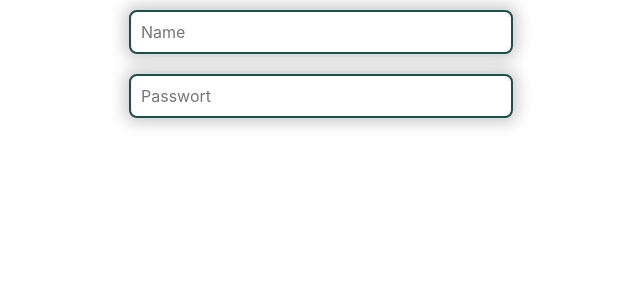
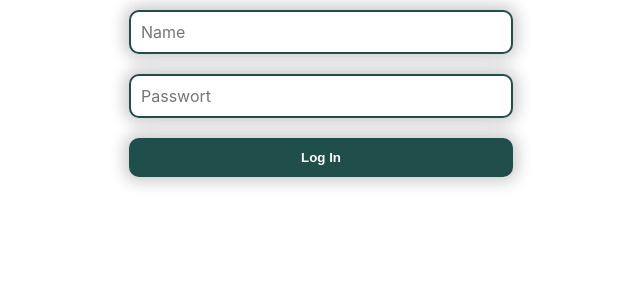
Before and after one commit to Last-Harmattan/web2.0, a React (Create React App) app in the folder frontend/: page / in a window 1280 px wide. Shown: the top 300 px of the page, without its empty margins (319-959 px from the left). Built offline with nearby package versions, Linux system fonts and the light colour scheme.

Commit message:
implemented Button component

```diff
--- a/frontend/src/Login.tsx
+++ b/frontend/src/Login.tsx
@@ -1,5 +1,5 @@
 import React from 'react';
-import './component/TextInput';
+import { Button } from './component/Button';
 import { TextInput, TextInputType } from './component/TextInput';
 import './Login.css';
 
@@ -12,6 +12,9 @@ export function Login() {
       <div>
         <TextInput placeholder={'Passwort'} type={TextInputType.PASSWORD}></TextInput>
       </div>
+      <div>
+        <Button label={'Log In'}></Button>
+      </div>
     </div>
   );
 }
--- /dev/null
+++ b/frontend/src/component/Button.css
@@ -0,0 +1,13 @@
+.button {
+  appearance: none;
+  -webkit-appearance: none;
+  margin: 10px 0;
+  padding: 10px;
+  border: 2px solid #204e4a;
+  background-color: #204e4a;
+  color: #fff;
+  box-shadow: 0 0 15px 5px rgba(0, 0, 0, 0.2);
+  font-weight: 600;
+  border-radius: 10px;
+  width: 100%;
+}
--- /dev/null
+++ b/frontend/src/component/Button.tsx
@@ -0,0 +1,10 @@
+import React from 'react';
+import './Button.css';
+
+interface ButtonProps {
+  label: string;
+}
+
+export function Button(props: ButtonProps) {
+  return <button className='button'>{props.label}</button>;
+}
--- a/frontend/src/component/TextInput.css
+++ b/frontend/src/component/TextInput.css
@@ -3,7 +3,7 @@
   padding: 10px;
   width: 100%;
   margin: 10px 0;
-  border-radius: 8px;
+  border-radius: 10px;
   border: 2px solid #204e4a;
   box-shadow: 0 0 15px 5px rgba(0, 0, 0, 0.2);
   font-family: inherit;
```
